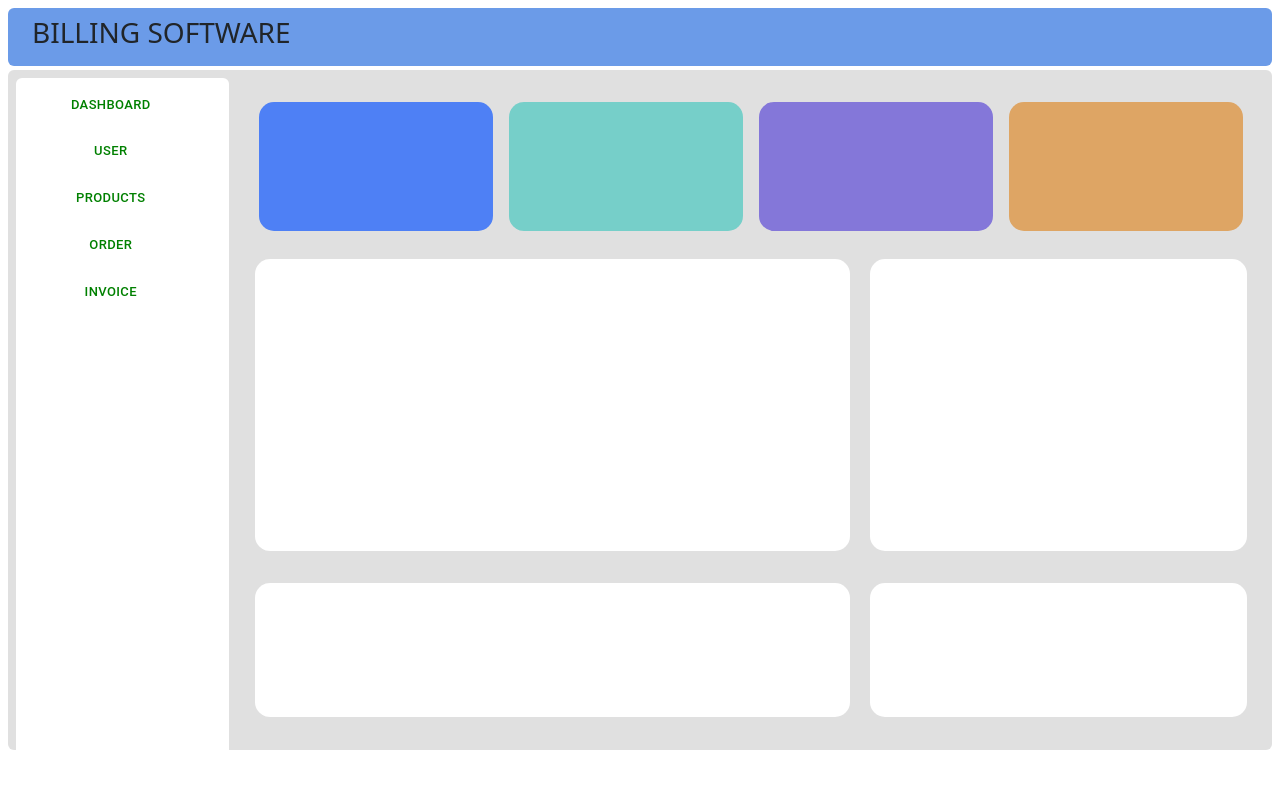
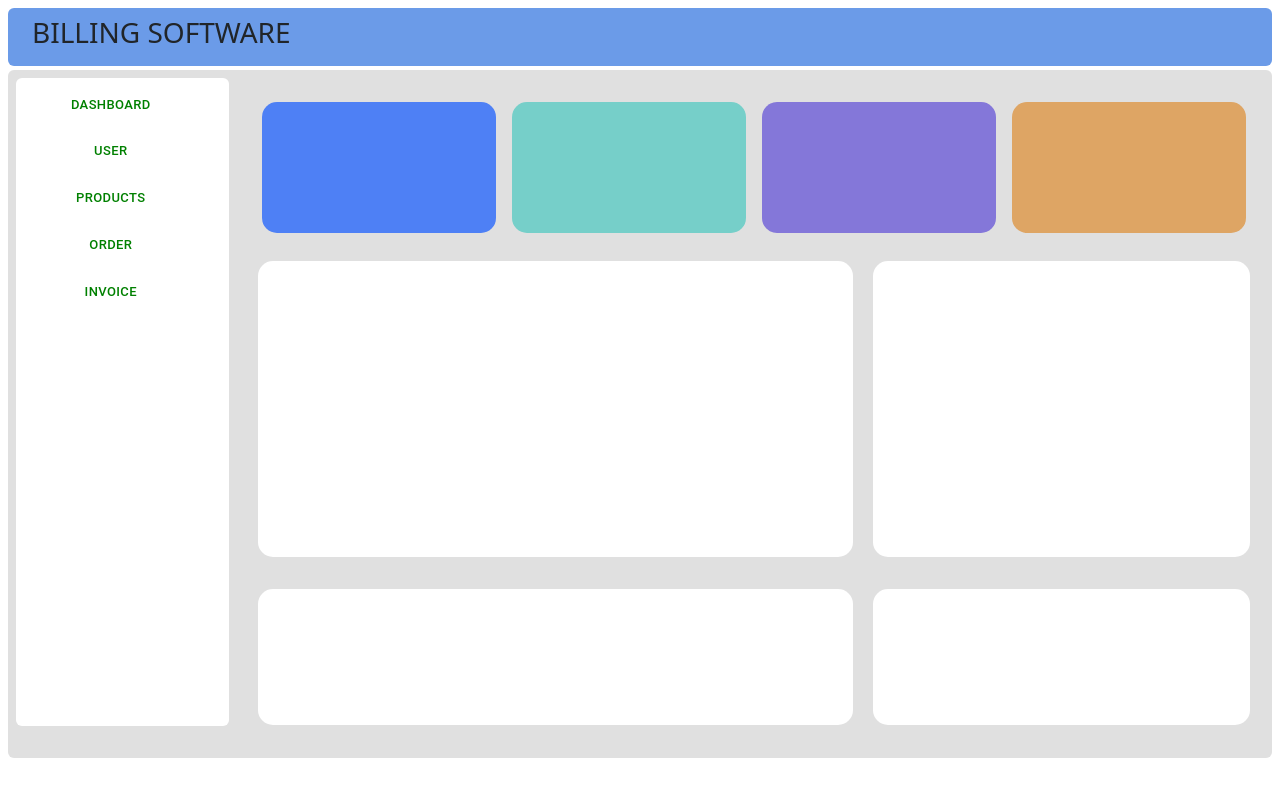
Before and after one commit to spsankar02/React_design, a React (Create React App) app in the folder src/: page /home/dashboard in a window 1280 px wide. Shown: the top 796 px of the page. Built offline with nearby package versions, Linux system fonts and the light colour scheme; the HTML template or start-up script is replaced by a standard one.

Commit message:
Add files via upload

```diff
--- a/src/Components/Home.js
+++ b/src/Components/Home.js
@@ -7,10 +7,10 @@ export default function Home() {
     return (
         <div className='App'>
             <Header />
-            <div className='row p-2 ms-2 me-2 mb-2 rounded overflow-auto' style={{ height: '85vh',backgroundColor:'#e0e0e0' }}>
+            <div className='row p-2 ms-2 me-2 mb-2 rounded overflow-auto' style={{ height: '86vh',backgroundColor:'#e0e0e0' }}>
              <Sidebar />
 
-                <div className='col-10 p-3 rounded ' style={{marginLeft:'215px'}} >
+                <div className='col-10 p-3 rounded ' style={{marginLeft:'218px'}} >
                     <Outlet />
                 </div>
                 </div>
--- a/src/Components/Sidebar.js
+++ b/src/Components/Sidebar.js
@@ -7,7 +7,7 @@ import Button from '@mui/material/Button';
 
 export default function Sidebar() {
   return (
-    <div className='col-2 bg-white rounded' style={{position:'fixed',height:'100%'}}>
+    <div className='col-2 bg-white rounded' style={{position:'fixed',height:'81%'}}>
       <ul className="p-0" style={{listStyleType: 'none'}}>
       <Box sx={{ '& button': { m: 0 } }}>
         <Link to='dashboard' className="text-black" style={{textDecoration: 'none'}}>
@@ -20,7 +20,7 @@ export default function Sidebar() {
           <Button size="small" style={{color:'green',width:'85%'}}>User</Button>
           </li>
         </Link>
-        <Link to='user' className="text-black" style={{textDecoration: 'none'}}>
+        <Link to='product' className="text-black" style={{textDecoration: 'none'}}>
           <li className="mb-2 ps-1 pt-1 pb-1 sideBarli">
           <Button size="small" style={{color:'green',width:'85%'}}>Products</Button>
           </li>
```
